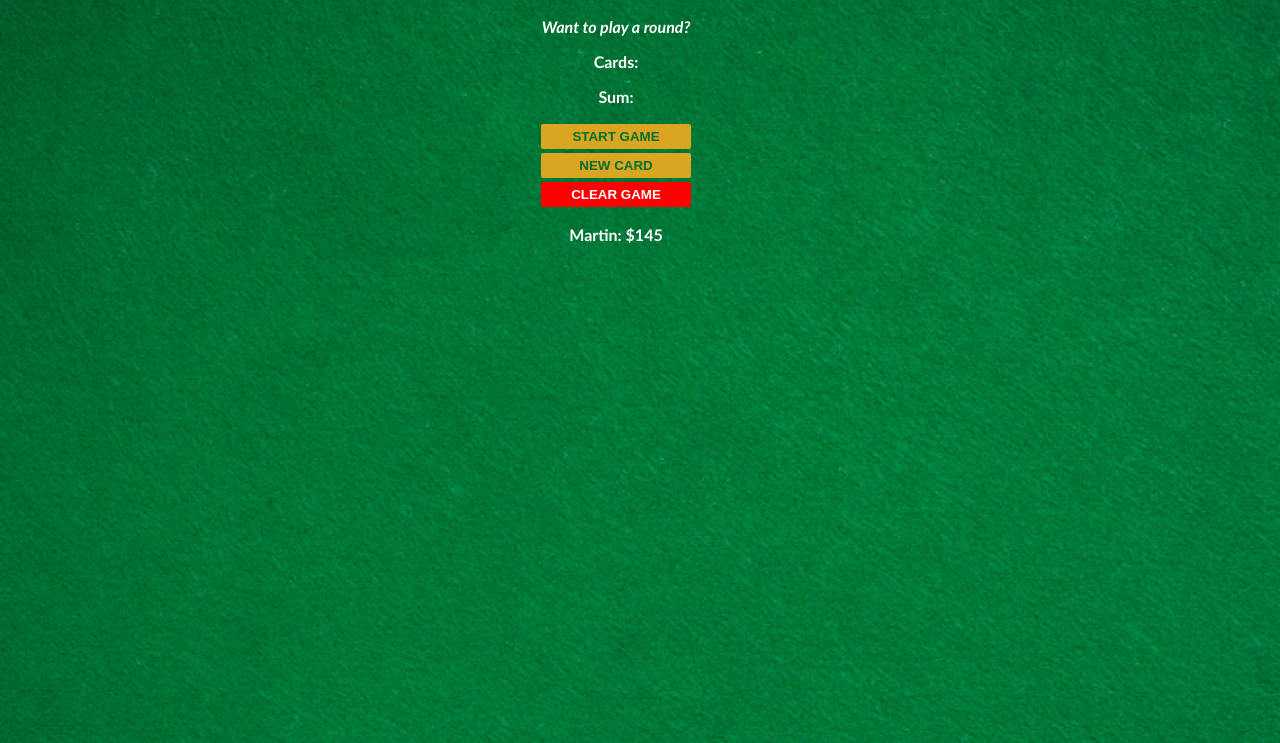
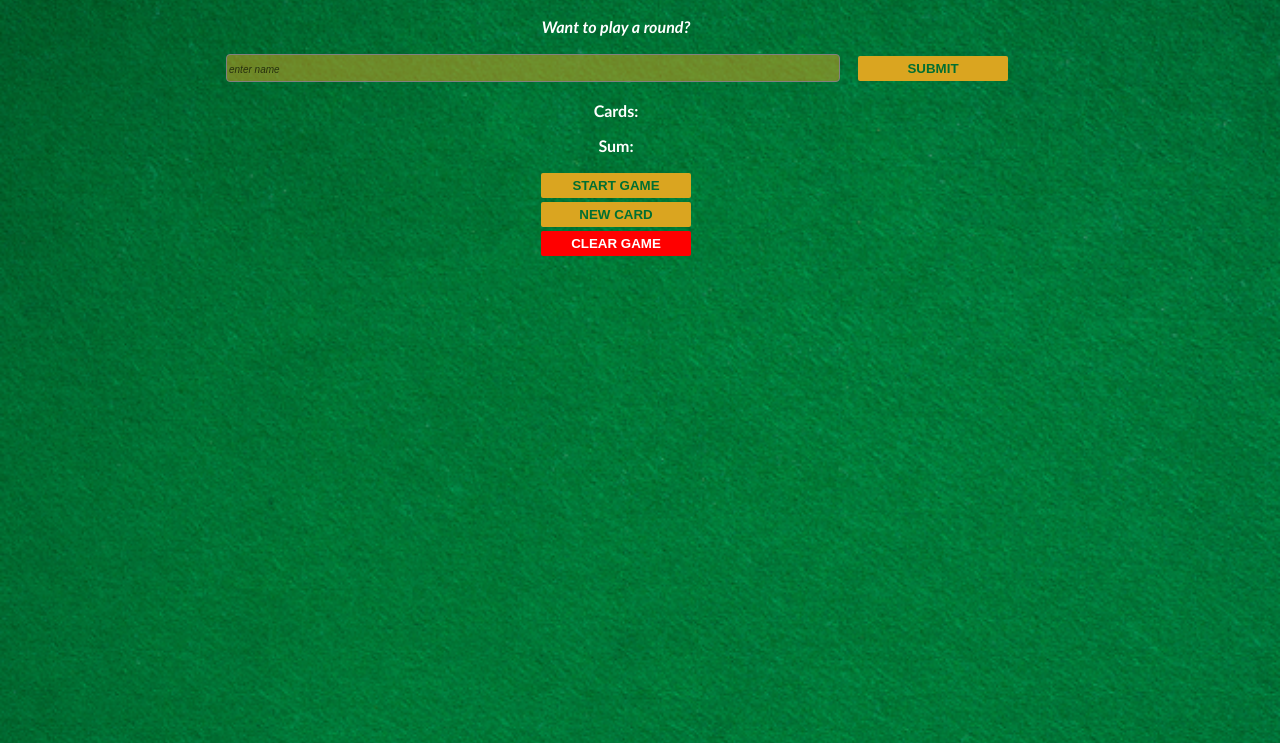
Before and after one commit to mcflyguy22/blackjackApp, a plain HTML site: page index.html in a window 1280 px wide. Shown: the part 73-816 px from the top of the page. Drawn offline with Linux system fonts and the light colour scheme.

Commit message:
added username entryfield

```diff
--- a/index.html
+++ b/index.html
@@ -10,6 +10,11 @@
     <div class="container">
         <h1>Blackjack</h1>
         <p id="message-el">Want to play a round?</p>
+
+        <div class="form">
+            <input id="name" name="name" type="text" placeholder="enter name" onfocus="this.placeholder=''" onblur="this.placeholder='enter name'">
+            <button name="submit-button" type="submit" onclick="displayName()">SUBMIT</button>
+        </div>
         <p>Cards:
             <span id="cards-el"></span>
         </p>
--- a/index.js
+++ b/index.js
@@ -6,15 +6,21 @@ let sum = 0;
 
 //objects store data in-depth - composite / complex data type
 // key/value pairs
+
+let playerEl = document.getElementById("player-el")
+
 let player = {
-    name: "Martin",
+    name: "",
     chips: 145,
-    sayHello: function() {
-        alert("Hello " + player.name + "!")
-    }
 }
 
-player.sayHello()
+function displayName() {
+    player.name = document.getElementById("name").value;
+    playerEl.textContent = player["name"] + ": $" + player["chips"]
+
+    alert("Hello " + player.name + "! You have $145 now.")
+}
+
 
 //States
 let hasBlackJack = false;
@@ -25,10 +31,8 @@ let message = "";
 let messageEl = document.getElementById("message-el");
 let cardsEl = document.getElementById("cards-el");
 let sumEl = document.getElementById("sum-el");
-let playerEl = document.getElementById("player-el")
 
 // calling object dict values can also use player.name & player.chips
-playerEl.textContent = player["name"] + ": $" + player["chips"]
 
 // let sumEl = document.querySelector(".sum-el")
 
@@ -46,6 +50,9 @@ function getRandomCard() {
 }
 
 function startGame() {
+    if (player.name === '') {
+        alert("Please enter your name.")
+    } else {
         isAlive = true;
         let firstCard = getRandomCard()
         let secondCard = getRandomCard()
@@ -53,6 +60,7 @@ function startGame() {
         cards.push(secondCard)
         sum = firstCard + secondCard
         renderGame();
+    }
 }
 
 function renderGame() {
--- a/style.css
+++ b/style.css
@@ -53,3 +53,47 @@ button:hover{
     background-color: red;
     color: white;
 }
+
+.form{
+    display: flex;
+    justify-content: center;
+    gap: 1rem;
+    width: 100%;
+    align-items: center;
+    padding: 2px;
+}
+
+#name{
+    border: 1px solid gray;
+    border-radius: 4px;
+    width: 50%;
+    height: 1.5rem;
+    background: rgb(218, 165, 32, 0.5);
+}
+
+#name:hover{
+    background: rgb(198, 145, 12, 0.5);
+}
+
+#name:focus{
+    background: white;
+
+}
+
+::placeholder{
+    color: rgba(0, 0, 0, 0.651);
+    font-style: italic;
+    font-size: x-small;
+}
+
+/* #submit-button{
+    width: 150px;
+    background: rgb(218, 165, 32);
+    color: #016f32;
+    padding-top: 5px;
+    padding-bottom: 5px;
+    border: none;
+    border-radius: 2px;
+    font-weight: bold;
+    margin: 2px;
+} */
```
Lines whose indentation alone changed are shown as unchanged.
